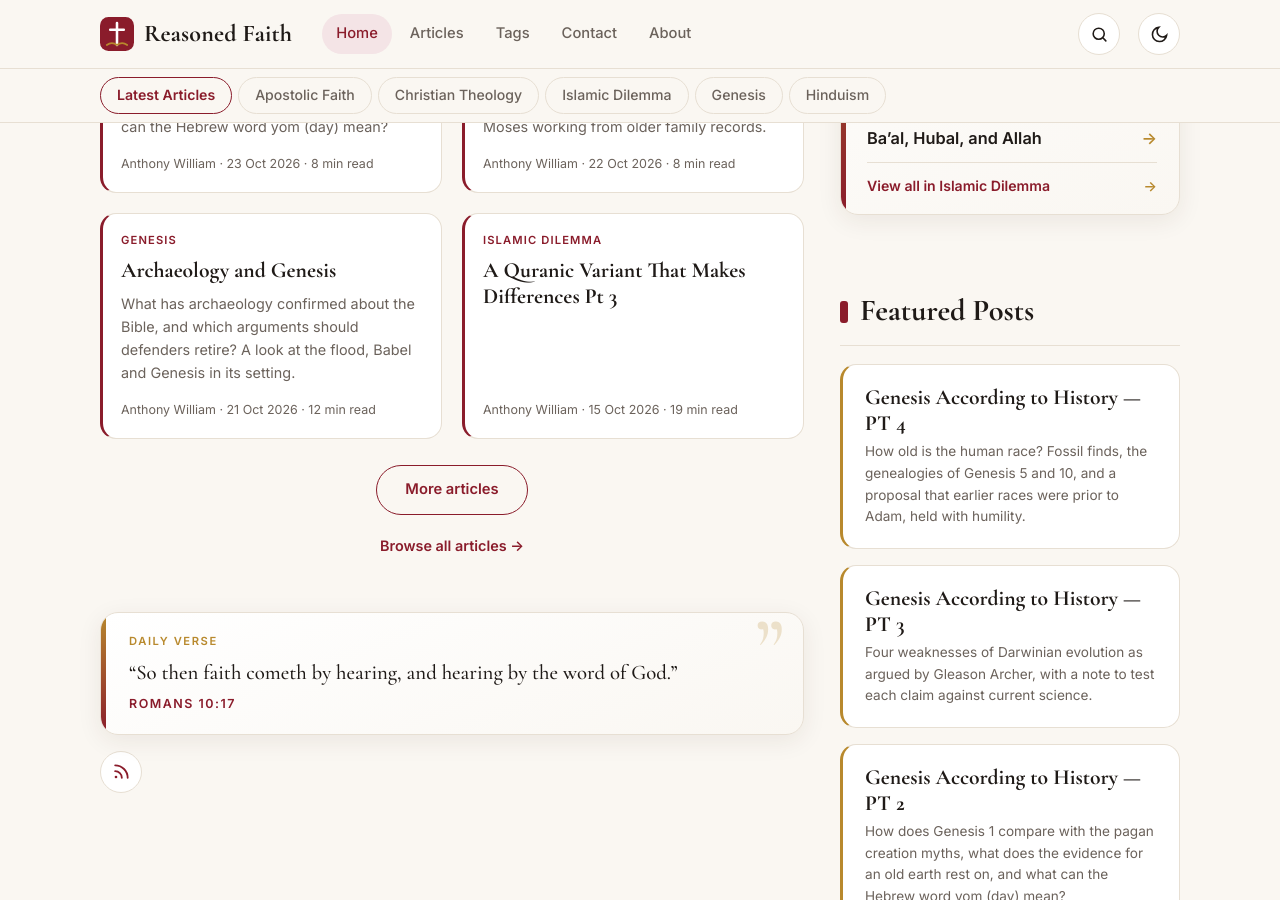
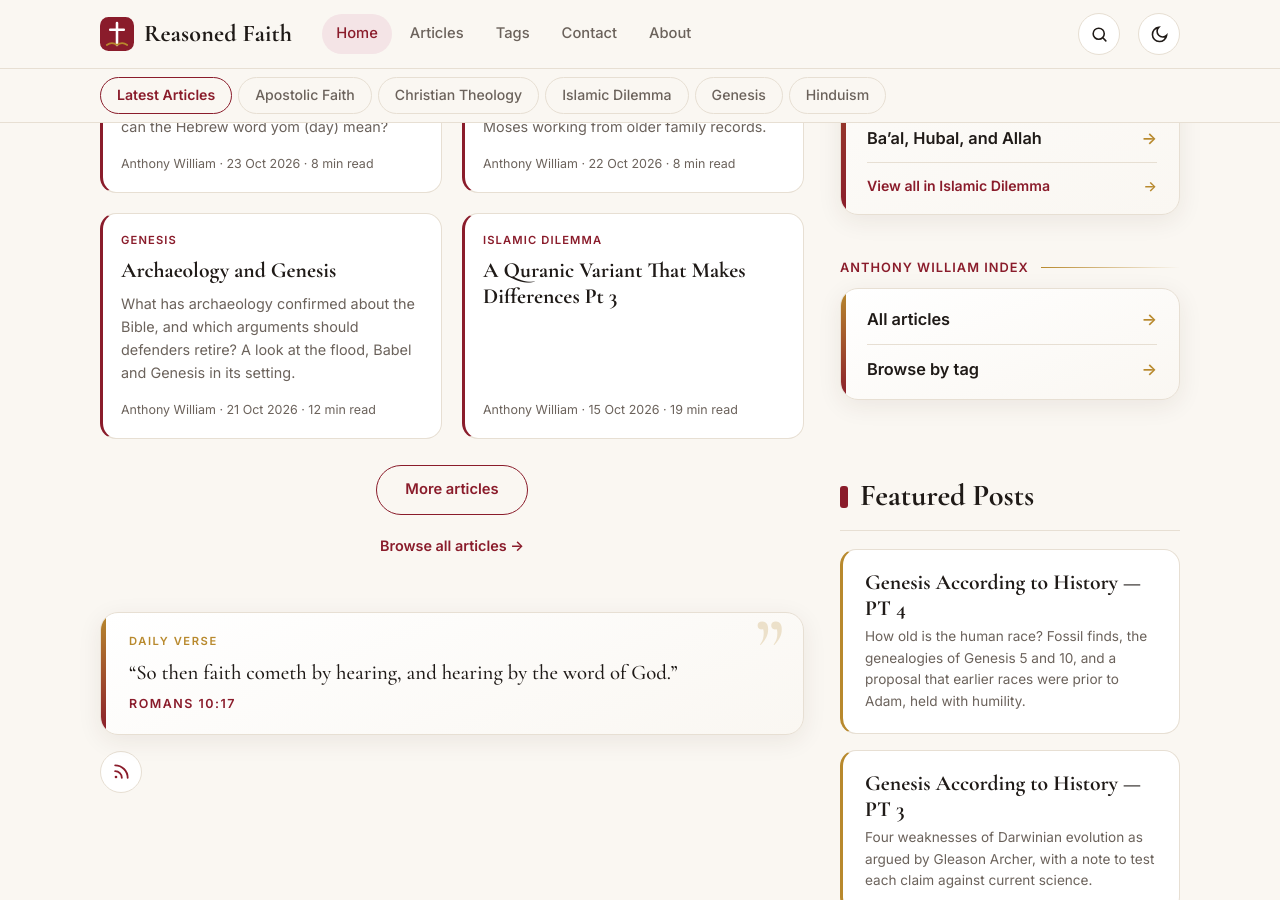
Before and after one commit to Reasoned-faith/reasoned-faith.github.io, a Jekyll site: the page built from index.html, in a window 1280 px wide and 900 px high, scrolled down 1053 px. Built offline with Jekyll 4.4.1, drawn with Linux system fonts in a browser that asks for light colours.

Commit message:
Update main-categories.html

```diff
--- a/_includes/main-categories.html
+++ b/_includes/main-categories.html
@@ -46,7 +46,30 @@
         </ul>
       </div>
     </div>
+    {%- if mc_key == "islamic-dilemma" -%}
+    {%- assign mc_index_done = true -%}
+    <div class="mc mc-index">
+      <h3 class="mc-h"><a href="{{ '/articles/' | relative_url }}">Anthony William Index</a></h3>
+      <div class="mc-box">
+        <ul>
+          <li><a href="{{ '/articles/' | relative_url }}">All articles</a></li>
+          <li><a href="{{ '/tags/' | relative_url }}">Browse by tag</a></li>
+        </ul>
+      </div>
+    </div>
+    {%- endif -%}
   {%- endif -%}
   {%- endfor %}
+  {%- unless mc_index_done %}
+    <div class="mc mc-index">
+      <h3 class="mc-h"><a href="{{ '/articles/' | relative_url }}">Anthony William Index</a></h3>
+      <div class="mc-box">
+        <ul>
+          <li><a href="{{ '/articles/' | relative_url }}">All articles</a></li>
+          <li><a href="{{ '/tags/' | relative_url }}">Browse by tag</a></li>
+        </ul>
+      </div>
+    </div>
+  {%- endunless %}
   </div>
 </section>
```
